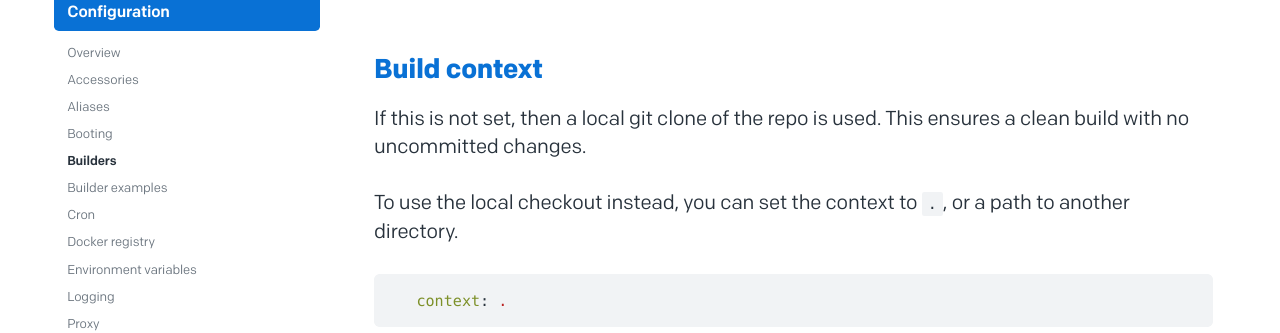
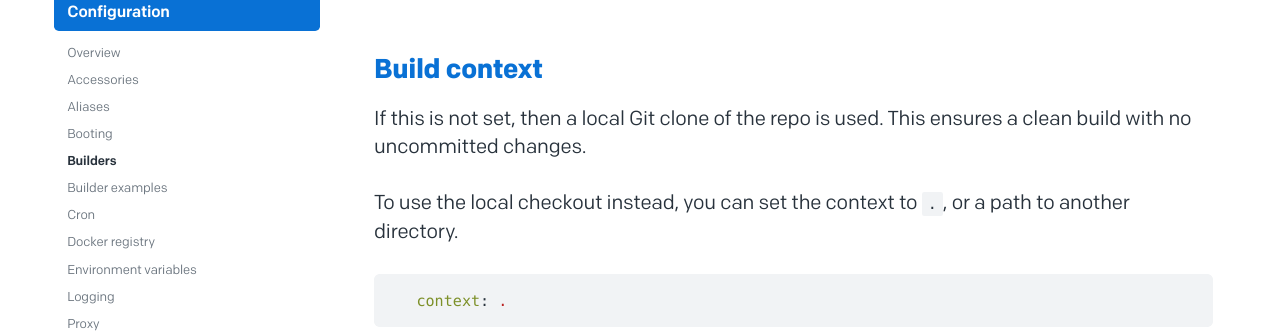
Before and after one commit to basecamp/kamal-site, a Jekyll site: the page built from docs/configuration/builders.md, in a window 1280 px wide and 900 px high, scrolled down 1700 px. Shown: the part 153-486 px from the top of the window. Built offline with Jekyll 4.4.1, drawn with Linux system fonts in a browser that asks for light colours.

Commit message:
Replaced 'git' with 'Git' in the prose

```diff
--- a/docs/configuration/builders.md
+++ b/docs/configuration/builders.md
@@ -60,7 +60,7 @@ The image is only used for registry cache and is not compatible with the Docker
 
 ## [Build context](#build-context)
 
-If this is not set, then a local git clone of the repo is used. This ensures a clean build with no uncommitted changes.
+If this is not set, then a local Git clone of the repo is used. This ensures a clean build with no uncommitted changes.
 
 To use the local checkout instead, you can set the context to `.`, or a path to another directory.
 
```
Also changed, not shown: docs/installation/index.md (+1 -1 lines), v1/docs/commands/build.md (+1 -1 lines), v1/docs/commands/envify.md (+1 -1 lines), v1/docs/configuration/builders.md (+1 -1 lines), v1/docs/installation/index.md (+1 -1 lines).
